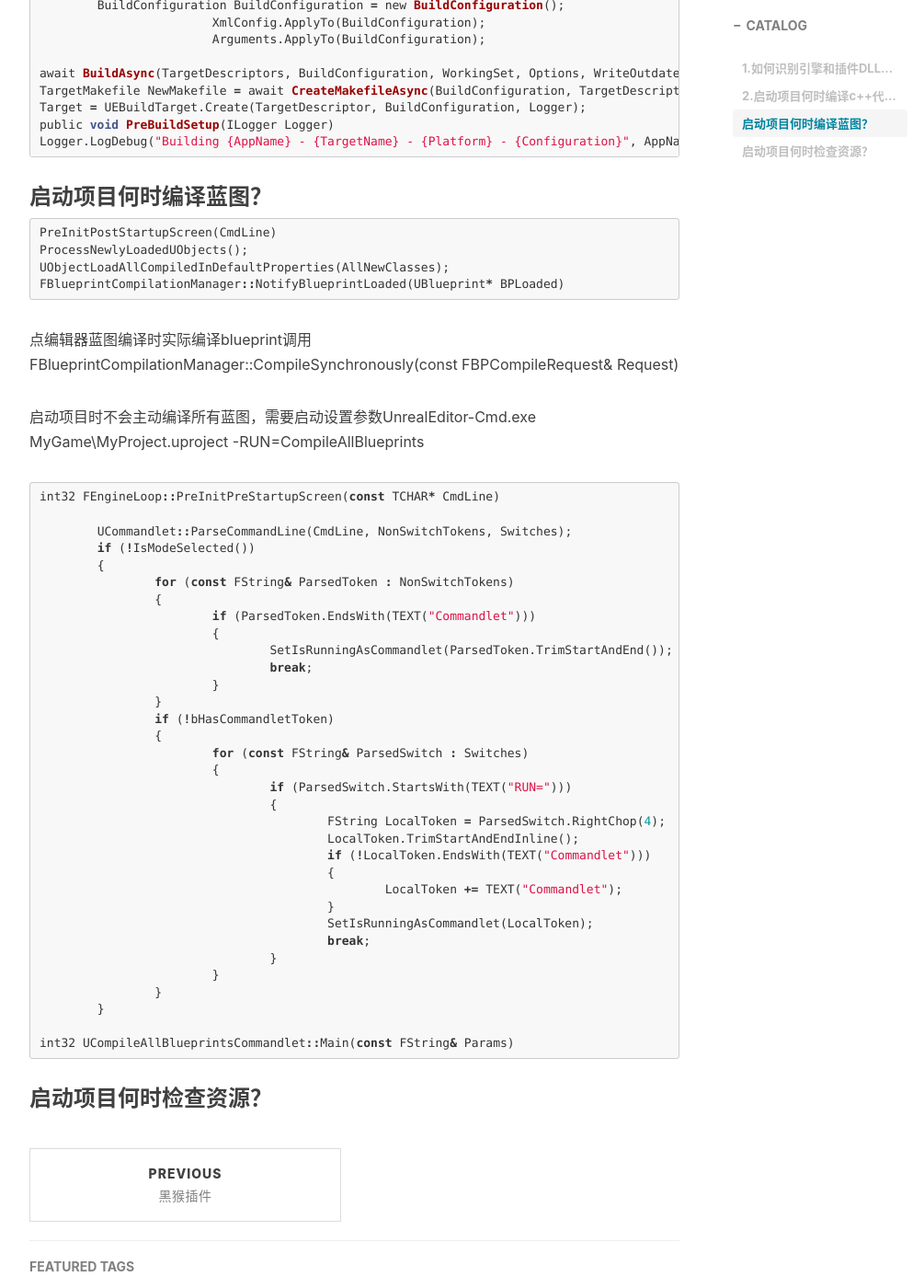
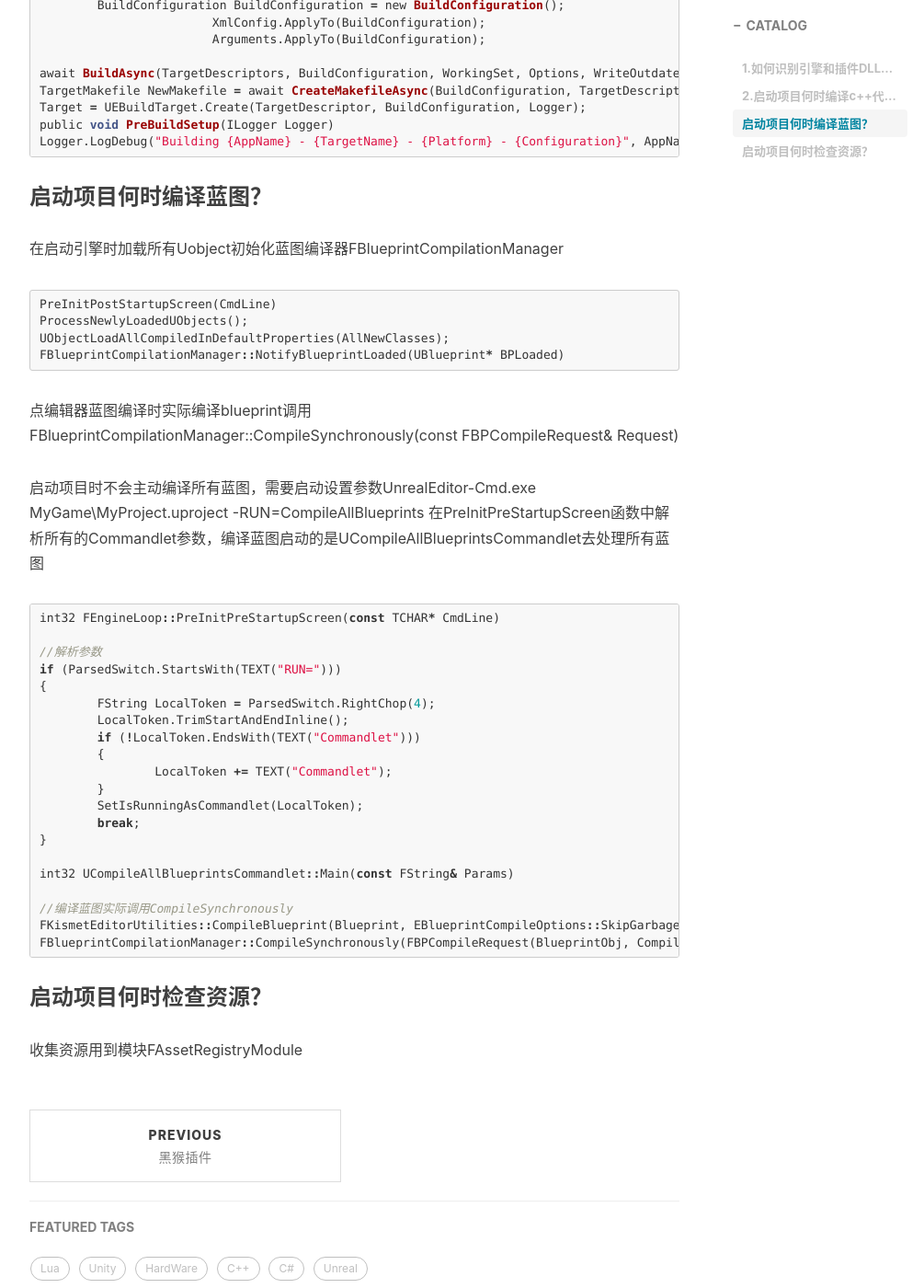
Before and after one commit to chenanbao/chenanbao.github.io, a Jekyll site: the page built from _posts/2024-10-23-Unreal源码百问.md, in a window 1280 px wide and 1400 px high, scrolled down 3195 px. Shown: the whole window at 92% size, without its empty margins (233-1238 px from the left). Built offline with Jekyll 4.4.1, drawn with Linux system fonts in a browser that asks for light colours; nearby versions of some CDN libraries; comment, search, counter and statistics services are not loaded.

Commit message:
Update 2024-10-23-Unreal源码百问.md

````diff
--- a/_posts/2024-10-23-Unreal源码百问.md
+++ b/_posts/2024-10-23-Unreal源码百问.md
@@ -130,6 +130,8 @@ Logger.LogDebug("Building {AppName} - {TargetName} - {Platform} - {Configuration
 ```
 
 ### 启动项目何时编译蓝图？
+
+在启动引擎时加载所有Uobject初始化蓝图编译器FBlueprintCompilationManager
 ```c
 PreInitPostStartupScreen(CmdLine)
 ProcessNewlyLoadedUObjects();
@@ -140,39 +142,28 @@ FBlueprintCompilationManager::NotifyBlueprintLoaded(UBlueprint* BPLoaded)
 FBlueprintCompilationManager::CompileSynchronously(const FBPCompileRequest& Request)
 
 启动项目时不会主动编译所有蓝图，需要启动设置参数UnrealEditor-Cmd.exe MyGame\MyProject.uproject -RUN=CompileAllBlueprints
+在PreInitPreStartupScreen函数中解析所有的Commandlet参数，编译蓝图启动的是UCompileAllBlueprintsCommandlet去处理所有蓝图
 ```c
 int32 FEngineLoop::PreInitPreStartupScreen(const TCHAR* CmdLine)
 
-	UCommandlet::ParseCommandLine(CmdLine, NonSwitchTokens, Switches);
-	if (!IsModeSelected())
+//解析参数
+if (ParsedSwitch.StartsWith(TEXT("RUN=")))
+{
+	FString LocalToken = ParsedSwitch.RightChop(4);
+	LocalToken.TrimStartAndEndInline();
+	if (!LocalToken.EndsWith(TEXT("Commandlet")))
 	{
-		for (const FString& ParsedToken : NonSwitchTokens)
-		{
-			if (ParsedToken.EndsWith(TEXT("Commandlet")))
-			{
-				SetIsRunningAsCommandlet(ParsedToken.TrimStartAndEnd());
-				break;
-			}
-		}
-		if (!bHasCommandletToken)
-		{
-			for (const FString& ParsedSwitch : Switches)
-			{
-				if (ParsedSwitch.StartsWith(TEXT("RUN=")))
-				{
-					FString LocalToken = ParsedSwitch.RightChop(4);
-					LocalToken.TrimStartAndEndInline();
-					if (!LocalToken.EndsWith(TEXT("Commandlet")))
-					{
-						LocalToken += TEXT("Commandlet");
-					}
-					SetIsRunningAsCommandlet(LocalToken);
-					break;
-				}
-			}
-		}
+		LocalToken += TEXT("Commandlet");
 	}
+	SetIsRunningAsCommandlet(LocalToken);
+	break;
+}
 
 int32 UCompileAllBlueprintsCommandlet::Main(const FString& Params)
+
+//编译蓝图实际调用CompileSynchronously
+FKismetEditorUtilities::CompileBlueprint(Blueprint, EBlueprintCompileOptions::SkipGarbageCollection, &MessageLog);
+FBlueprintCompilationManager::CompileSynchronously(FBPCompileRequest(BlueprintObj, CompileFlags, pResults));
 ```
 ### 启动项目何时检查资源？
+收集资源用到模块FAssetRegistryModule
````
